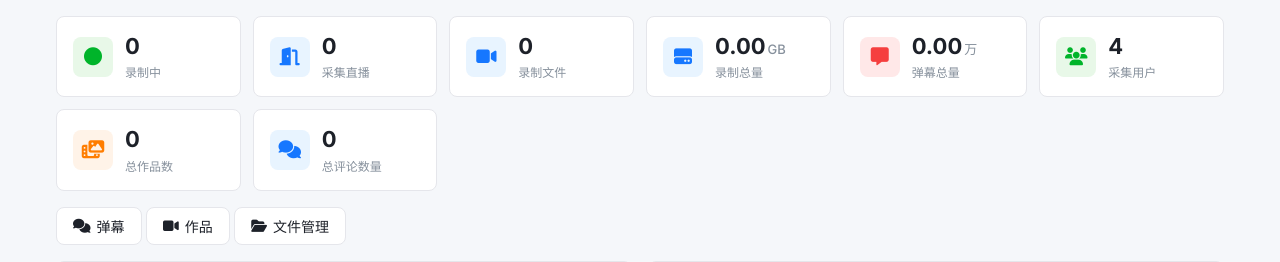
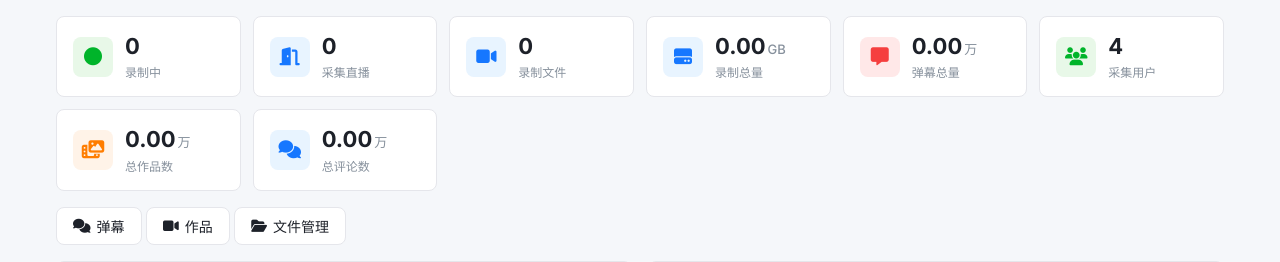
Before and after one commit to xhynice/DouyinSpace, a Flask app: page / in a window 1280 px wide. Shown: the part 78-340 px from the top of the page. Run offline with Flask 3, Linux system fonts and the light colour scheme; data that the repository does not hold is empty.

Commit message:
fix: 总评论数/总作品数改为万单位显示

```diff
--- a/templates/index.html
+++ b/templates/index.html
@@ -533,15 +533,15 @@ body {
   <div class="stat-card">
     <div class="stat-icon stat-icon-orange"><i class="fas fa-photo-film"></i></div>
     <div class="stat-info">
-      <div class="stat-value">{{ comment_stats.videos }}</div>
+      <div class="stat-value">{{ "%.2f"|format(comment_stats.videos / 10000) }}<span class="unit">万</span></div>
       <div class="stat-label">总作品数</div>
     </div>
   </div>
   <div class="stat-card">
     <div class="stat-icon stat-icon-blue"><i class="fas fa-comments"></i></div>
     <div class="stat-info">
-      <div class="stat-value">{{ comment_stats.comments + comment_stats.replies }}</div>
-      <div class="stat-label">总评论数量</div>
+      <div class="stat-value">{{ "%.2f"|format((comment_stats.comments + comment_stats.replies) / 10000) }}<span class="unit">万</span></div>
+      <div class="stat-label">总评论数</div>
     </div>
   </div>
 </div>
```
